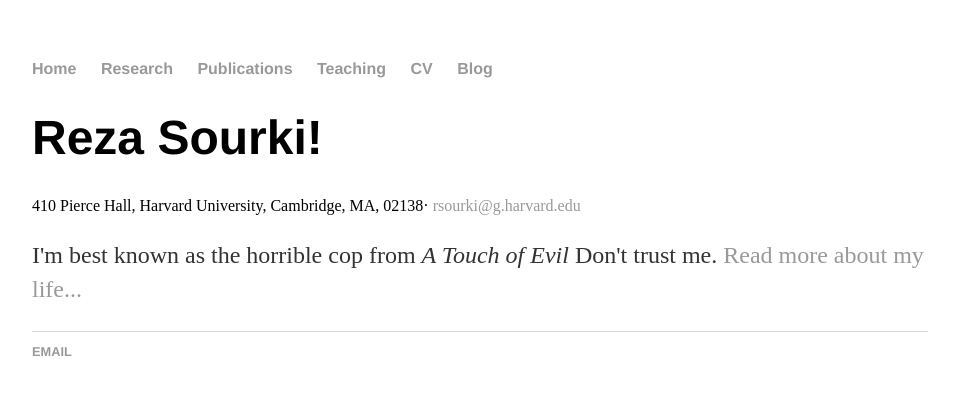
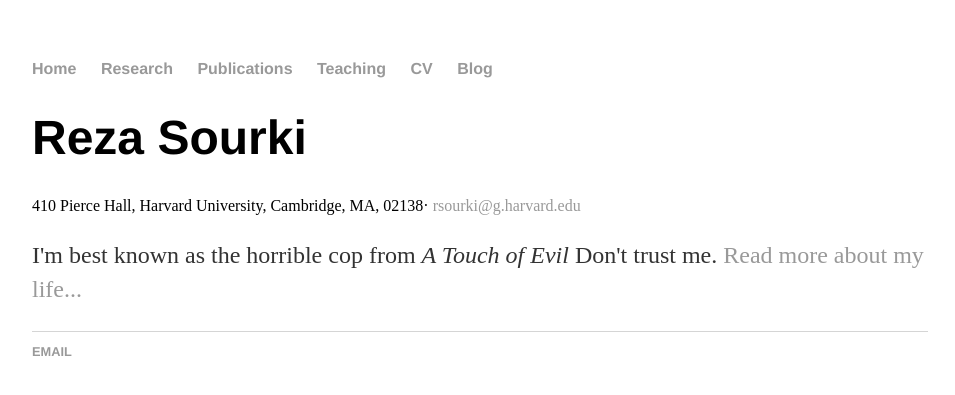
Before and after one commit to rsourki/rsourki.github.io, a Jekyll site: the page built from index.html, in a window 1280 px wide. Shown: the top 395 px of the page, without its empty margins (160-1115 px from the left). Built offline with Jekyll 4.4.1, drawn with Linux system fonts in a browser that asks for light colours.

Commit message:
Update index.html

```diff
--- a/index.html
+++ b/index.html
@@ -3,8 +3,8 @@
 title: Reza Sourki Webpage
 ---
 <div class="blurb">
-	<h1>Reza Sourki!</h1>
-	<div class="subheading mb-5">410 Pierce Hall, Harvard University, Cambridge, MA, 02138·
+	<h1>Reza Sourki</h1>
+	<div class="subheading mb-0">410 Pierce Hall, Harvard University, Cambridge, MA, 02138·
         <a href="mailto:rsourki@g.harvard.edu">rsourki@g.harvard.edu</a>
         </div>
 	<p>I'm best known as the horrible cop from <em>A Touch of Evil</em> Don't trust me. <a href="/about">Read more about my life...</a></p>
```
